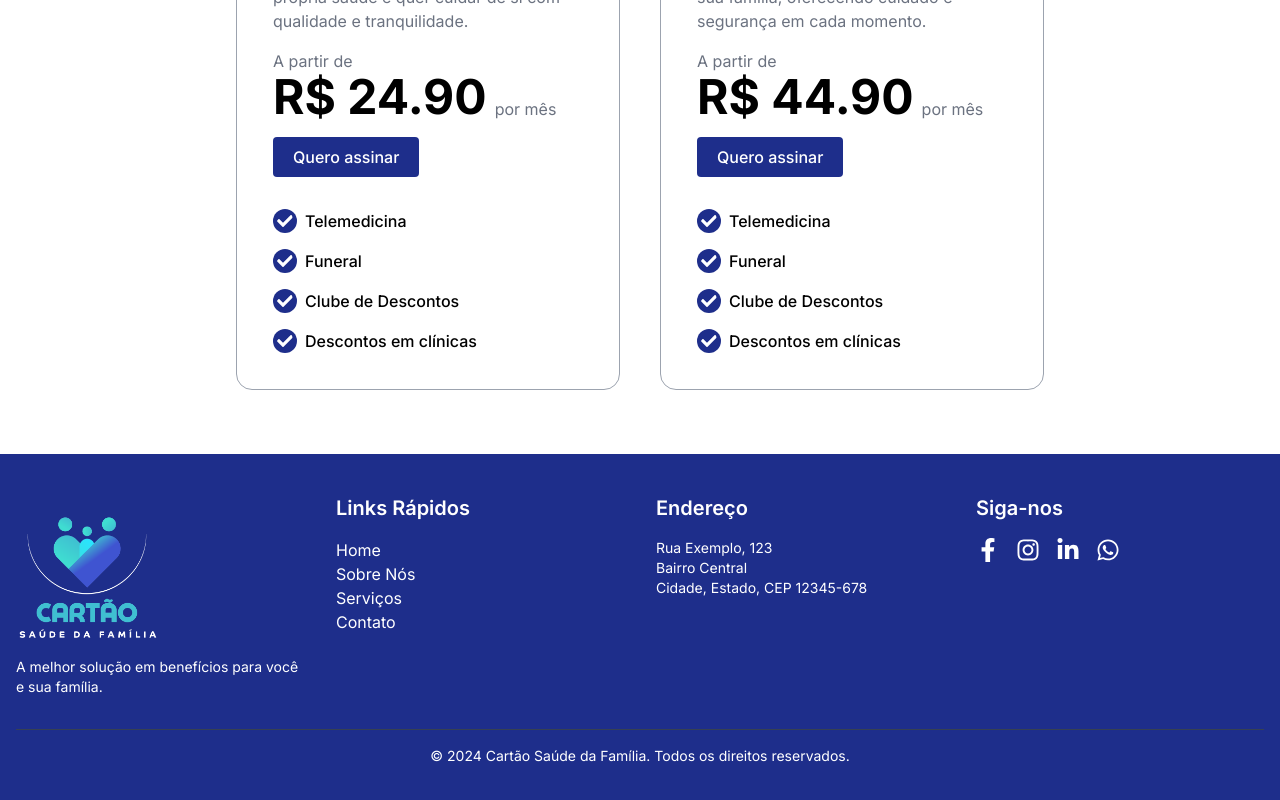
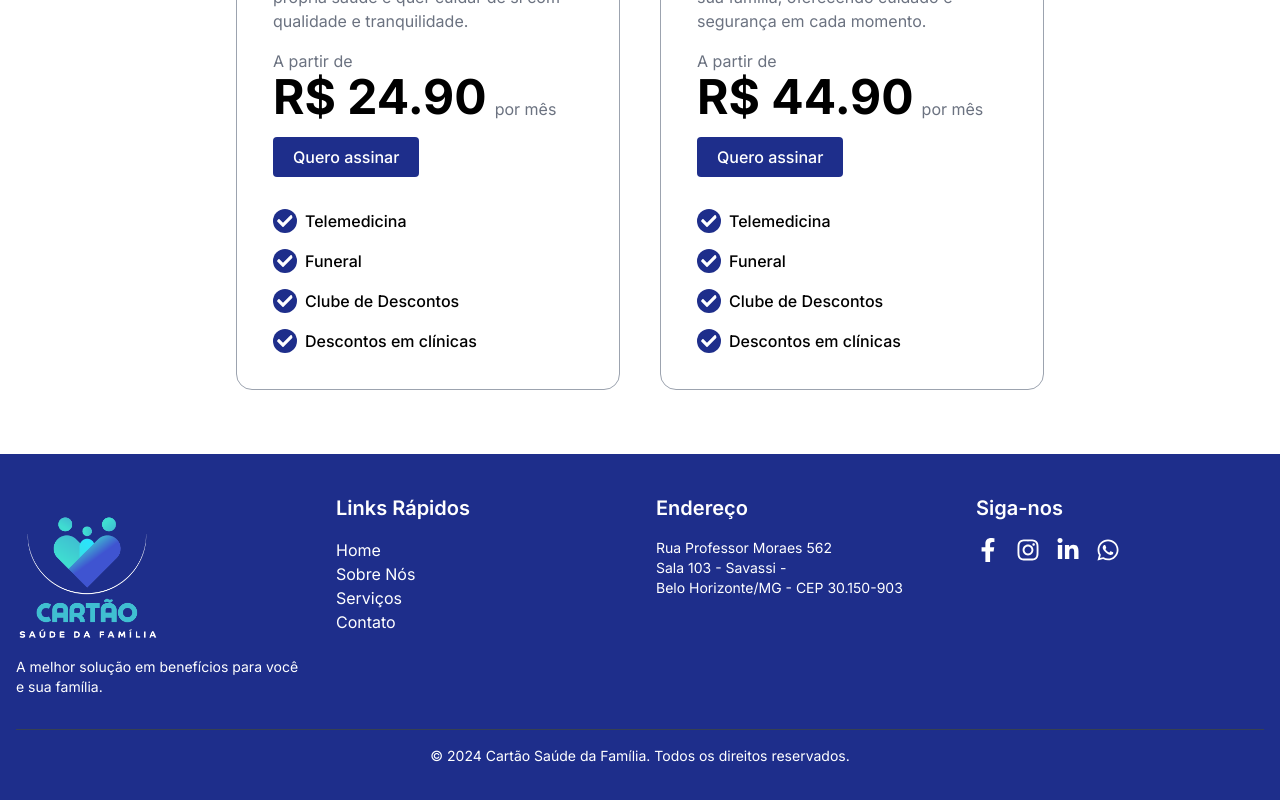
Before and after one commit to marceloaaguilar/saudeParaFamilia, a Next.js app: page / in a window 1280 px wide. Shown: the part 2383-3183 px from the top of the page. Built offline with nearby package versions, Linux system fonts and the light colour scheme.

Commit message:
fix: new address

```diff
--- a/src/app/components/Footer.tsx
+++ b/src/app/components/Footer.tsx
@@ -28,9 +28,9 @@ export default function Footer(){
             <div>
               <h3 className="text-xl font-semibold mb-4">Endereço</h3>
               <p className="text-sm">
-                Rua Exemplo, 123<br />
-                Bairro Central<br />
-                Cidade, Estado, CEP 12345-678
+                Rua Professor Moraes 562<br />
+                Sala 103 - Savassi - <br />
+                Belo Horizonte/MG - CEP 30.150-903
               </p>
             </div>
             {/* Redes Sociais e WhatsApp */}
```
